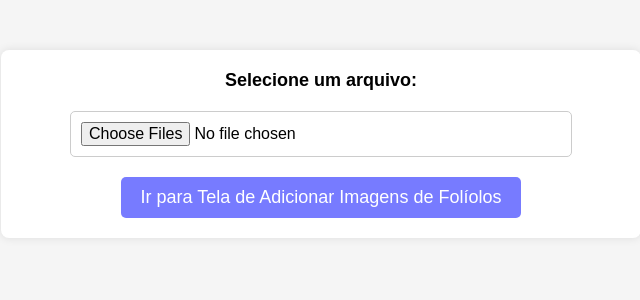
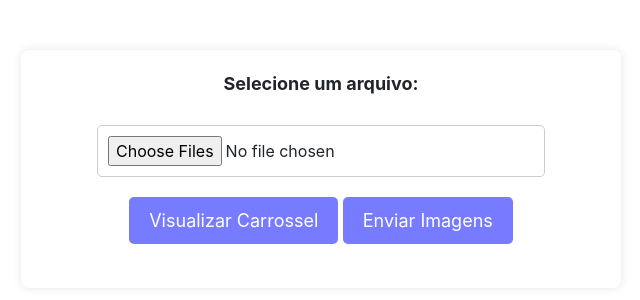
Before and after one commit to LEDS/MiteHunter, a Django app: page /1 in a window 1280 px wide. Shown: the top 300 px of the page, without its empty margins (319-959 px from the left). Run offline with Django 5.2, Linux system fonts and the light colour scheme; some libraries are stand-ins or nearby versions.

Commit message:
refactor(MITE-10000): Adição de opção de visualização das imagens em carrossel antes de enviar  #testing

```diff
--- a/infra/budibase_aux_screens/screens/static/css/main.css
+++ b/infra/budibase_aux_screens/screens/static/css/main.css
@@ -34,7 +34,8 @@ input[type="file"] {
     border-radius: 5px;
 }
 
-button[type="submit"] {
+/* Estilo para ambos os botões */
+button[type="submit"], #showCarouselButton {
     background-color: #777bff;
     color: #fff;
     border: none;
@@ -45,6 +46,7 @@ button[type="submit"] {
     transition: background-color 0.3s;
 }
 
-button[type="submit"]:hover {
+/* Efeito de hover para ambos os botões */
+button[type="submit"]:hover, #showCarouselButton:hover {
     background-color: #0056b3;
 }
--- a/infra/budibase_aux_screens/screens/templates/main.html
+++ b/infra/budibase_aux_screens/screens/templates/main.html
@@ -1,32 +1,109 @@
 {% load static %}
 <!DOCTYPE html>
 <html lang="pt-BR">
-
 <head>
     <meta charset="UTF-8">
     <link rel="icon" type="image/x-icon" href="{% static 'favicon.ico' %}">
     <meta name="viewport" content="width=device-width, initial-scale=1.0">
     <link href="https://fonts.googleapis.com/css2?family=Lobster&display=swap" rel="stylesheet">
     <link rel="stylesheet" href="{% static 'css/main.css' %}">
-
+    <link href="https://stackpath.bootstrapcdn.com/bootstrap/4.5.2/css/bootstrap.min.css" rel="stylesheet">
+    <script src="https://code.jquery.com/jquery-3.5.1.slim.min.js"></script>
+    <script src="https://cdn.jsdelivr.net/npm/@popperjs/core@2.5.4/dist/umd/popper.min.js"></script>
+    <script src="https://stackpath.bootstrapcdn.com/bootstrap/4.5.2/js/bootstrap.min.js"></script>
     <title>Tela Principal</title>
 </head>
-
 <body>
-
     <div class="Corpo">
         <label for="myfile">Selecione um arquivo:</label>
-
-        <form method="POST" enctype="multipart/form-data">
+        <form id="uploadForm" method="POST" enctype="multipart/form-data">
             {% csrf_token %}
             <input type="file" id="myfile" name="myfile" multiple>
-            <button type="submit">Ir para Tela de Adicionar Imagens de Folíolos</button>
+            <button id="showCarouselButton" type="button" class="uploadButton">Visualizar Carrossel</button>
+            <button id="uploadButton" type="submit">Enviar Imagens</button>
         </form>
+        <br>
+
+        <!-- div carrossel -->
+        <div id="carouselExampleIndicators" class="carousel slide" data-ride="carousel">
+            <ol class="carousel-indicators" id="carouselIndicators">
+                <!-- Aqui serão adicionados indicadores dinamicamente -->
+            </ol>
+            <div class="carousel-inner" id="carouselInner">
+                <!-- Aqui serão adicionadas as imagens dinamicamente -->
+            </div>
+            <a class="carousel-control-prev" href="#carouselExampleIndicators" role="button" data-slide="prev">
+                <span class="carousel-control-prev-icon" aria-hidden="true"></span>
+                <span class="sr-only">Anterior</span>
+            </a>
+            <a class="carousel-control-next" href="#carouselExampleIndicators" role="button" data-slide="next">
+                <span class="carousel-control-next-icon" aria-hidden="true"></span>
+                <span class="sr-only">Próximo</span>
+            </a>
+        </div>
+
     </div>
 
+    <script>
+        // Função para carregar as imagens no carrossel
+        function loadCarouselImages(files) {
+            var carouselIndicators = document.getElementById('carouselIndicators');
+            var carouselInner = document.getElementById('carouselInner');
+
+            // Limpar carrossel
+            carouselIndicators.innerHTML = '';
+            carouselInner.innerHTML = '';
+
+            // Adicionar cada imagem selecionada ao carrossel
+            for (var i = 0; i < files.length; i++) {
+                var indicator = document.createElement('li');
+                indicator.setAttribute('data-target', '#carouselExampleIndicators');
+                indicator.setAttribute('data-slide-to', i);
+                if (i === 0) {
+                    indicator.classList.add('active');
+                }
+                carouselIndicators.appendChild(indicator);
+
+                var item = document.createElement('div');
+                item.classList.add('carousel-item');
+                if (i === 0) {
+                    item.classList.add('active');
+                }
+                var img = document.createElement('img');
+                img.classList.add('d-block');
+                img.classList.add('w-100');
+                img.src = URL.createObjectURL(files[i]); // Criar URL para a imagem
+                item.appendChild(img);
+                carouselInner.appendChild(item);
+            }
+
+            // Ativar o carrossel
+            $('.carousel').carousel();
+        }
+
+        // Event listener para o envio do formulário
+        document.getElementById('uploadForm').addEventListener('submit', function(event) {
+            // Evitar que o formulário seja enviado automaticamente pelo JavaScript
+            event.preventDefault();
+
+            // Obter os arquivos selecionados
+            var files = document.getElementById('myfile').files;
+
+            // Carregar as imagens no carrossel
+            loadCarouselImages(files);
+
+            // Enviar o formulário manualmente após a manipulação das imagens
+            this.submit();
+        });
+
+        // Event listener para o botão de visualizar o carrossel
+        document.getElementById('showCarouselButton').addEventListener('click', function(event) {
+            // Obter os arquivos selecionados
+            var files = document.getElementById('myfile').files;
+
+            // Carregar as imagens no carrossel
+            loadCarouselImages(files);
+        });
+    </script>
 </body>
-
-<footer>
-</footer>
-
 </html>
```
Also changed, not shown: infra/budibase_aux_screens/favicon.ico (deleted), 1 other file.
